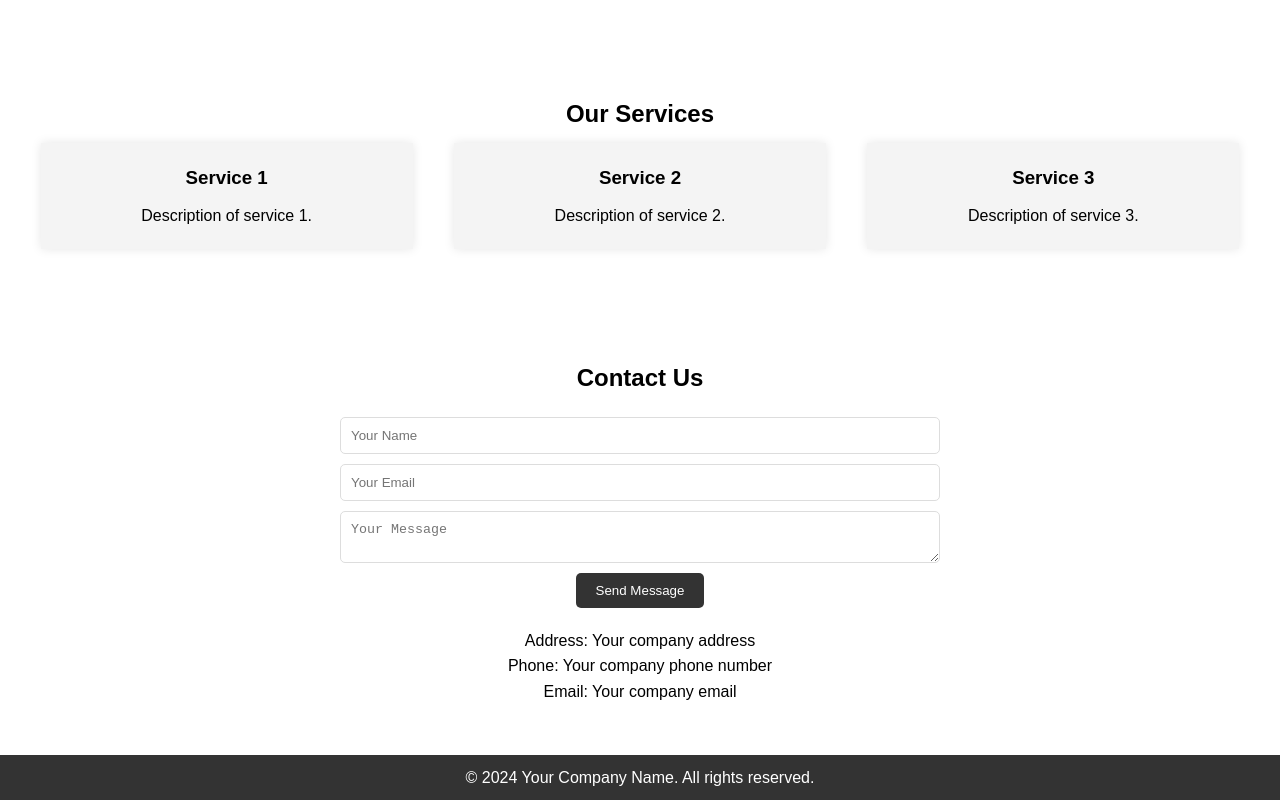
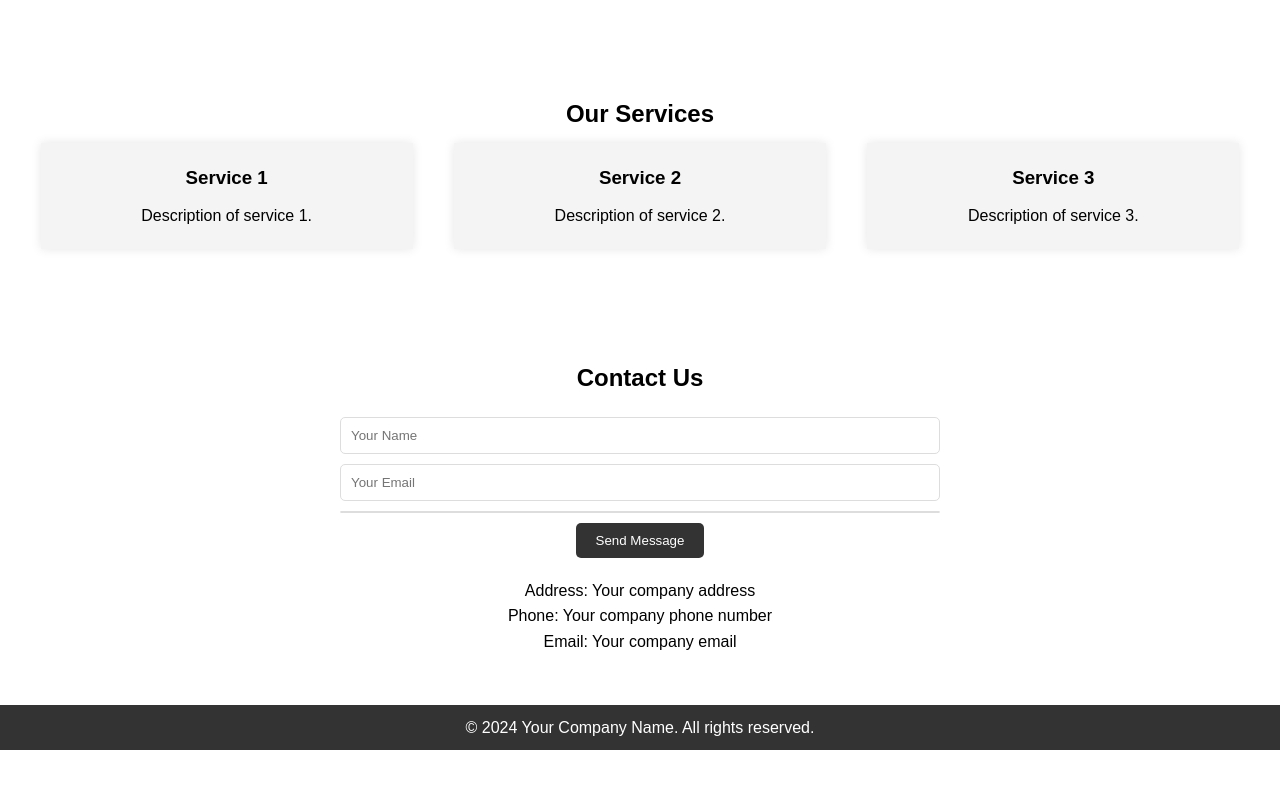
Before and after one commit to elitebinary/webdesign1, a plain HTML site: page index.html in a window 1280 px wide. Shown: the part 1065-1865 px from the top of the page. After the commit the page ends 1815 px from the top, so only its background shows below. Drawn offline with Linux system fonts and the light colour scheme.

Commit message:
Update index.html

```diff
--- a/index.html
+++ b/index.html
@@ -54,7 +54,7 @@
         <form action="submit_form.php" method="post">
             <input type="text" name="name" placeholder="Your Name" required>
             <input type="email" name="email" placeholder="Your Email" required>
-            <textarea name="message" placeholder="Your Message" required></textarea>
+            <messagearea name="message" placeholder="Your Message" required></messagearea>
             <button type="submit">Send Message</button>
         </form>
         <div class="contact-info">
```
